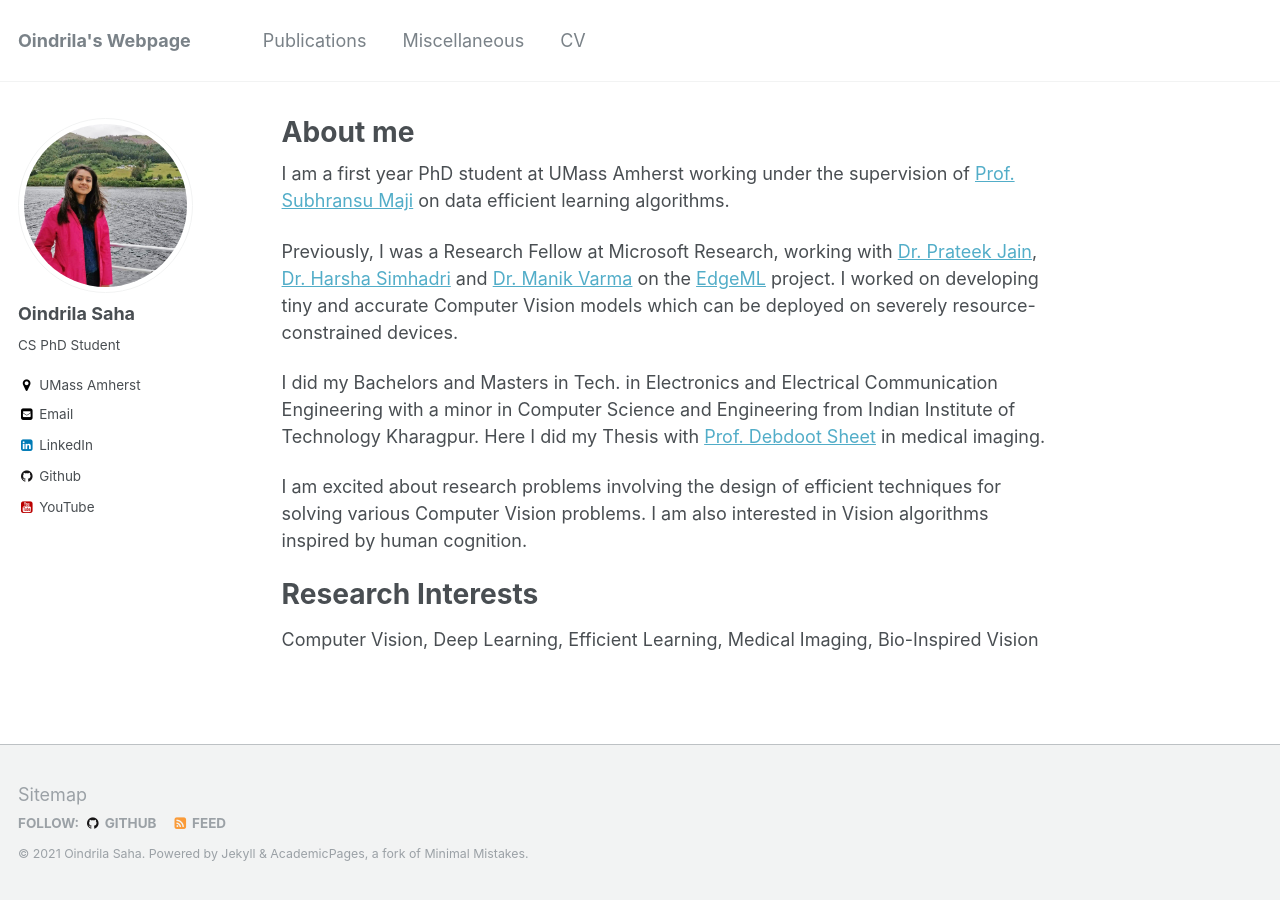
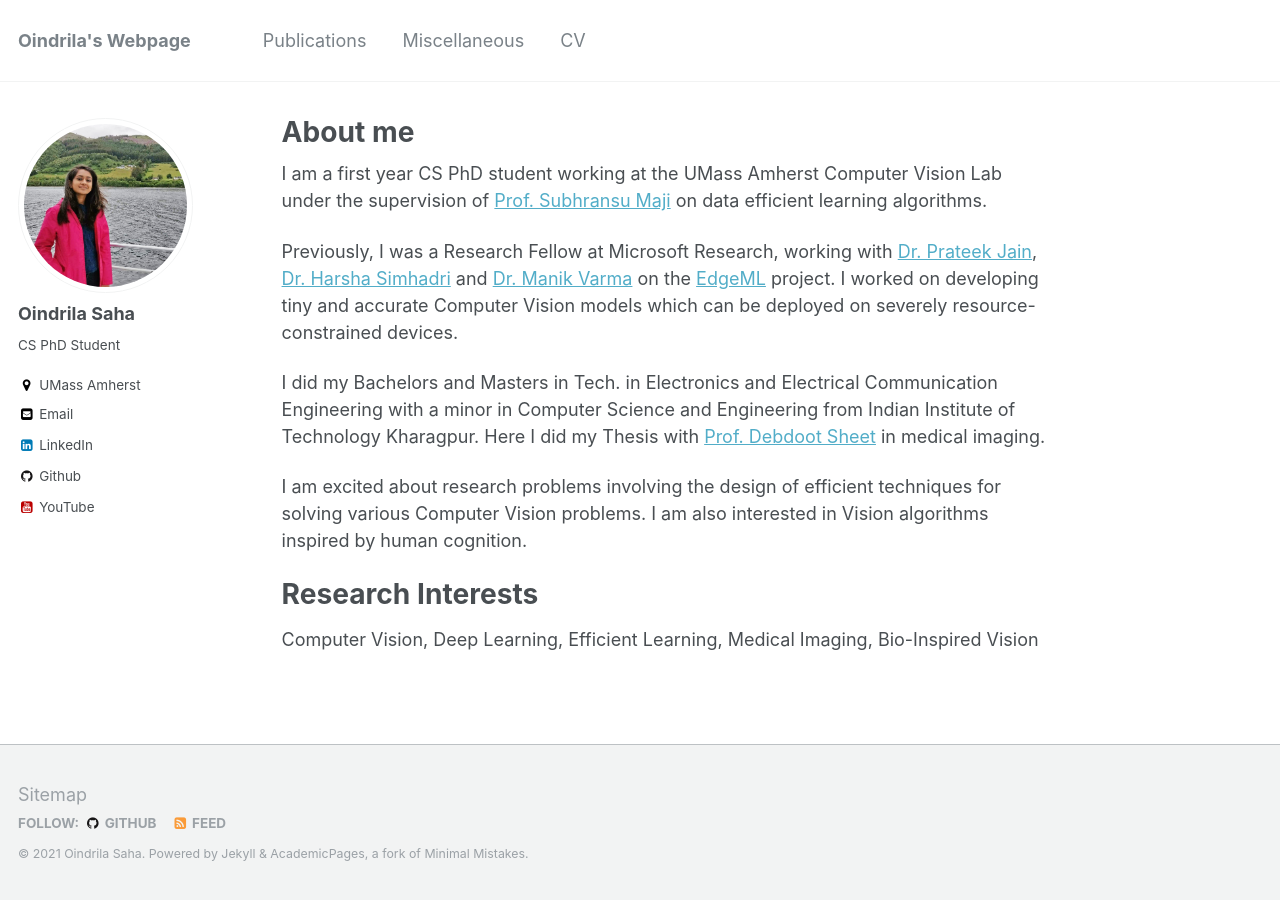
Before and after one commit to oindrilasaha/oindrilasaha.github.io, a Jekyll site: the page built from _pages/about.md, in a window 1280 px wide. Built offline with Jekyll 4.4.1, drawn with Linux system fonts in a browser that asks for light colours.

Commit message:
Update about.md

```diff
--- a/_pages/about.md
+++ b/_pages/about.md
@@ -7,7 +7,7 @@ redirect_from:
   - /about/
   - /about.html
 ---
-I am a first year PhD student at UMass Amherst working under the supervision of [Prof. Subhransu Maji](https://people.cs.umass.edu/~smaji/) on data efficient learning algorithms.
+I am a first year CS PhD student working at the UMass Amherst Computer Vision Lab under the supervision of [Prof. Subhransu Maji](https://people.cs.umass.edu/~smaji/) on data efficient learning algorithms.
 
 Previously, I was a Research Fellow at Microsoft Research, working with [Dr. Prateek Jain](https://www.prateekjain.org/), [Dr. Harsha Simhadri](http://harsha-simhadri.org/) and [Dr. Manik Varma](http://manikvarma.org/) on the [EdgeML](https://github.com/microsoft/EdgeML/) project. I worked on developing tiny and accurate Computer Vision models which can be deployed on severely resource-constrained devices.
 
```
